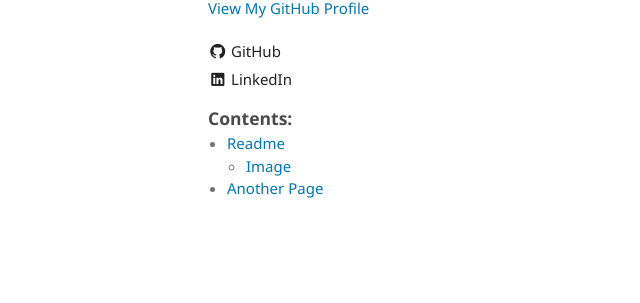
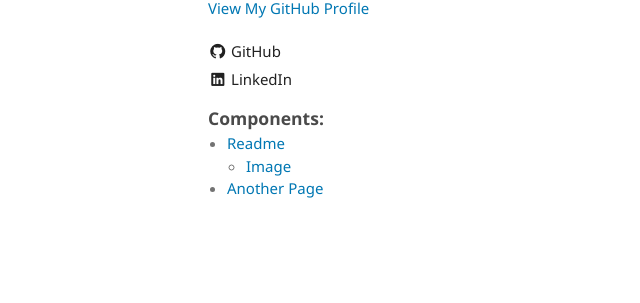
Before and after one commit to Lejondary/Lejondary.github.io, a Jekyll site: the page built from index.md, in a window 1280 px wide. Shown: the part 343-646 px from the top of the page, without its empty margins (2-642 px from the left). Built offline with Jekyll 4.4.1, drawn with Linux system fonts in a browser that asks for light colours.

Commit message:
changed contents to components

```diff
--- a/_includes/sidebar.html
+++ b/_includes/sidebar.html
@@ -8,7 +8,7 @@
   {% endif %}
 
   {% if site.navigation %}
-  <h3 class="sidebar-h3">Contents:</h3>
+  <h3 class="sidebar-h3">Components:</h3>
   <ul class="content">
   {%- for item in site.navigation %}
     <li><a href="{{ item.link }}">{{ item.name }}</a>
```
